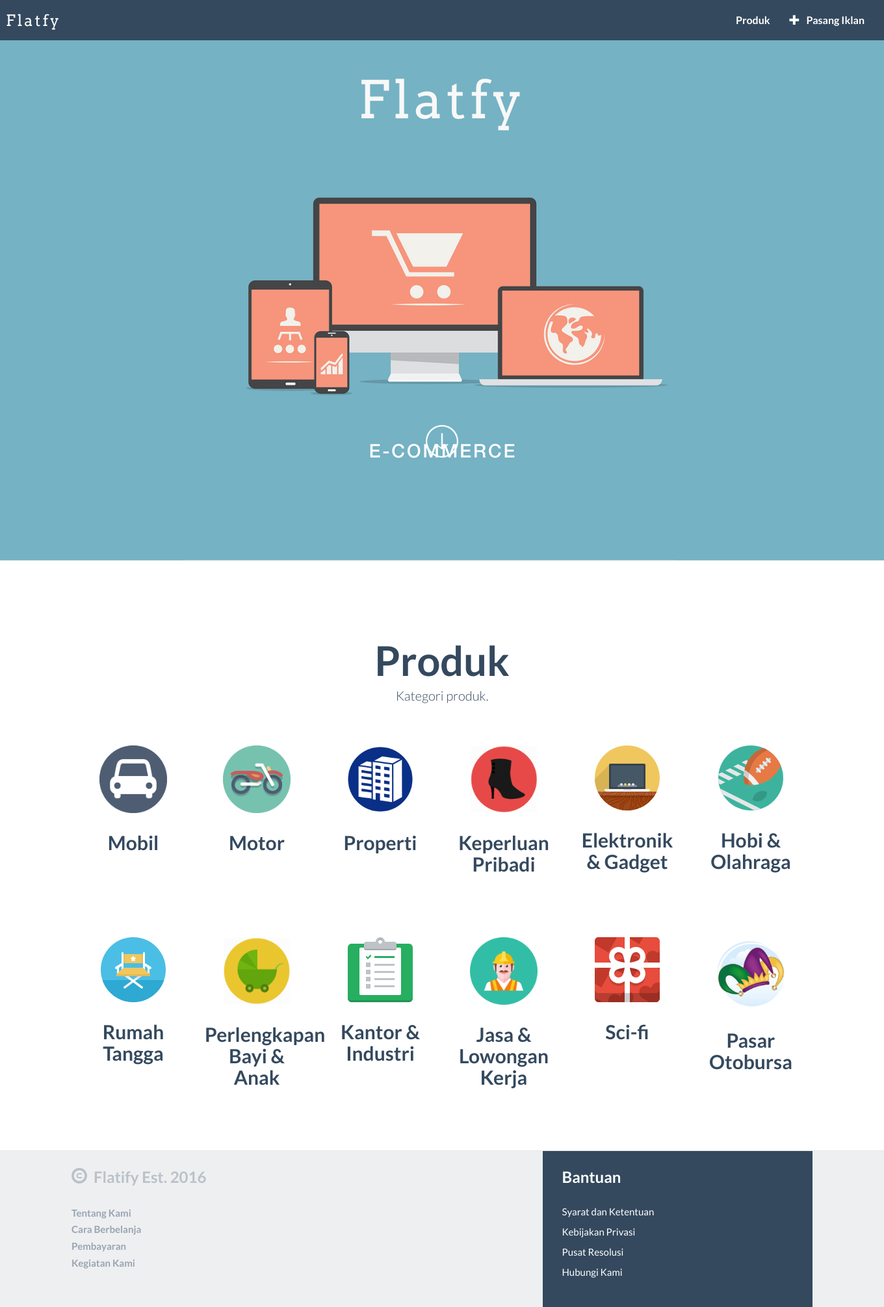
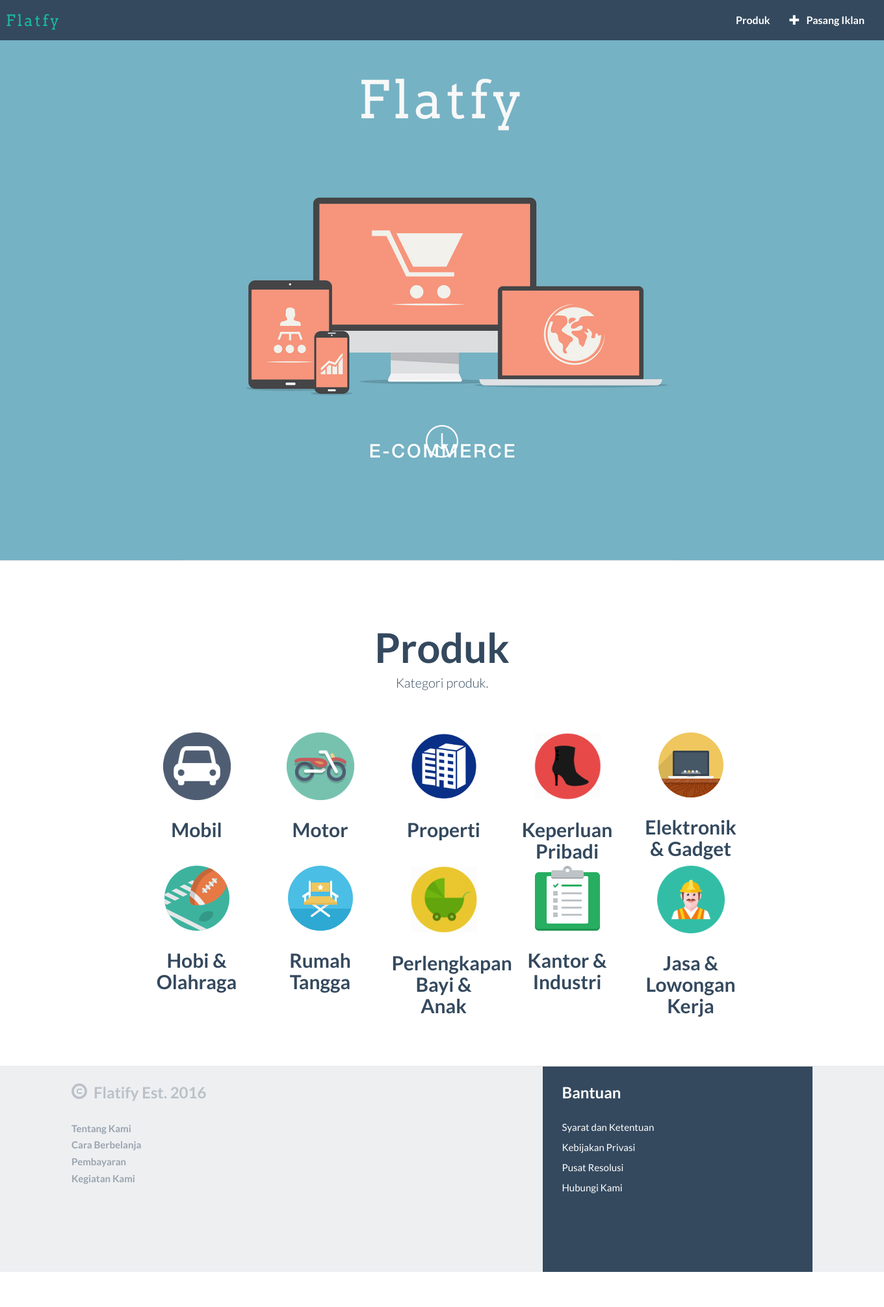
Before and after one commit to opelhoward/duatujuh, a Python web app: template templates/index.html in a window 1360 px wide. Shown: the top 2011 px of the page at 65% size. After the commit the page ends 1957 px from the top, so only its background shows below. Run offline with Jinja, Linux system fonts and the light colour scheme; the template is opened without the code that fills it, so the values that code supplies are empty.

Commit message:
"rapihkan div product-list dan index.html"

```diff
--- a/static/css/general.css
+++ b/static/css/general.css
@@ -21,6 +21,8 @@
 .abcen{position: absolute;bottom: 12%;}
 
 .abcen1{position: absolute;top: 10%;}
+
+.abcen2{position: absolute;top: 10%;}
 
 .content-section-c {
 	border-top: 1px solid #32465A;
@@ -308,7 +310,7 @@
 .content-section-b {
 	border-top: 1px solid #e7e7e7;
 	border-bottom: 1px solid #e7e7e7;
-	padding: 90px 0;
+	padding: 70px 0;
 }
 
 .section-heading {
--- a/templates/index.html
+++ b/templates/index.html
@@ -32,7 +32,7 @@
         </div>
 
         <div class="row">
-            <div class="col-sm-12 wow fadeInDown text-center">
+            <div class="col-md-offset-1 col-md-12 wow fadeInDown text-center">
                 <a href="{{ url_for("routes.list_products", category_name="Mobil") }}">
                     <div class="col-sm-2 wow fadeInDown text-center" id="Mobil" name="Mobil">
                         <img class="rotate" src="{{ url_for("static", filename="img/icon/large-car.png") }}"
@@ -71,6 +71,12 @@
                         <h3>Elektronik & Gadget</h3>
                     </div>
                 </a>
+            </div><!-- /.div 12 col -->
+        </div><!-- /.row -->
+
+        <div class="row">
+            <div class="col-md-offset-1 col-sm-12 wow fadeInDown text-center">
+
                 <a href="{{ url_for("routes.list_products", category_name="Hobi & Olahraga") }}">
                     <div class="col-sm-2 wow fadeInDown text-center" id="Hobi&Olahraga" name="Hobi & Olahraga">
                         <img class="rotate" src="{{ url_for("static", filename="img/icon/football.svg") }}"
@@ -78,11 +84,7 @@
                         <h3>Hobi & Olahraga</h3>
                     </div>
                 </a>
-            </div><!-- /.div 12 col -->
-        </div><!-- /.row -->
 
-        <div class="row tworow">
-            <div class="col-sm-12 wow fadeInDown text-center">
                 <a href="{{ url_for("routes.list_products", category_name="Rumah Tangga") }}">
                     <div class="col-sm-2 wow fadeInDown text-center" id="RumahTangga" name="Rumah Tangga">
                         <img class="rotate" src="{{ url_for("static", filename="img/icon/chair.svg") }}"
@@ -115,24 +117,6 @@
                              alt="Generic placeholder image"
                              style="width:65%">
                         <h3>Jasa & Lowongan Kerja</h3>
-                    </div>
-                </a>
-                <a href="{{ url_for("routes.list_products", category_name="Sci-fi") }}">
-                    <div class="col-sm-2 wow fadeInDown text-center" id="Sci-fi" name="Sci-fi">
-                        <img class="rotate"
-                             src="{{ url_for("static", filename="img/icon/gift-box.svg") }}"
-                             alt="Generic placeholder image">
-                        <h3>Sci-fi</h3>
-                    </div>
-                </a>
-                <a href="{{ url_for("routes.list_products", category_name="Pasar Otobursa") }}">
-                    <div class="col-sm-2 wow fadeInDown text-center" id="PasarOtobursa"
-                         name="Pasar Otobursa">
-                        <img class="rotate"
-                             src="{{ url_for("static", filename="img/icon/carnaval.png") }}"
-                             alt="Generic placeholder image"
-                             style="width:65%">
-                        <h3>Pasar Otobursa</h3>
                     </div>
                 </a>
             </div><!-- /.div 12 col -->
--- a/templates/product-list.html
+++ b/templates/product-list.html
@@ -10,10 +10,11 @@
             <div class="col-md-2 wrap_title">
                 <h3>{{ category }}</h3>
             </div>
+            <div></div>
             <div class="col-md-10 wrap_title">
                 {% for product in products %}
                 <a href="#">
-                    <div class="col-md-3" style="width: 200px;height: 35px;color: midnightblue;">
+                    <div class="col-md-3" style="width: 275px;height: 35px;color: midnightblue;">
                         <span class="glyphicon glyphicon-arrow-right" aria-hidden="true"></span> {{ product.subcategory }}
                     </div>
                 </a>
```
